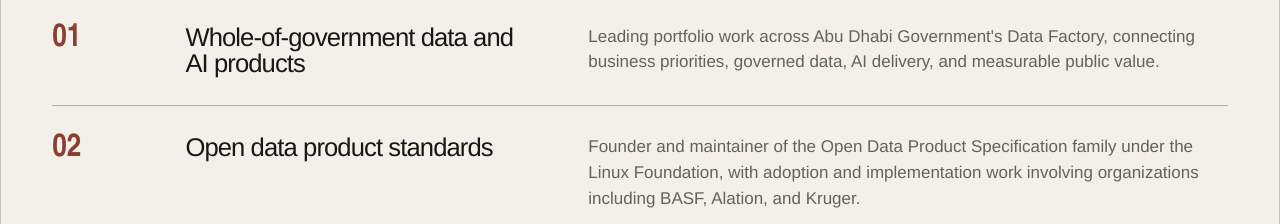
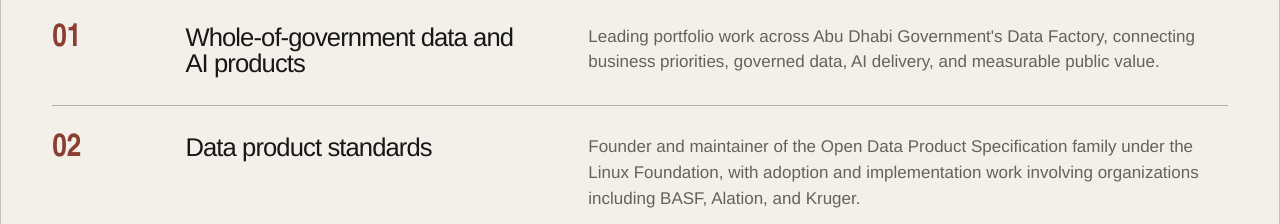
Before and after one commit to kyyberi/jarkko, a Next.js app: page /about in a window 1280 px wide. Shown: the part 1040-1264 px from the top of the page. Built offline with nearby package versions, Linux system fonts and the light colour scheme.

Commit message:
Rename about standards proof point

```diff
--- a/app/about/page.tsx
+++ b/app/about/page.tsx
@@ -78,7 +78,7 @@ export default function AboutPage() {
           </article>
           <article>
             <span>02</span>
-            <h3>Open data product standards</h3>
+            <h3>Data product standards</h3>
             <p>
               Founder and maintainer of the Open Data Product Specification
               family under the Linux Foundation, with adoption and
```
Also changed, not shown: 1 other file (tests, documents, lock files or other folders).
